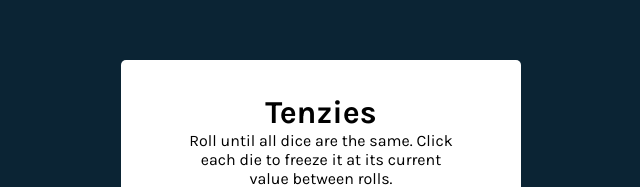
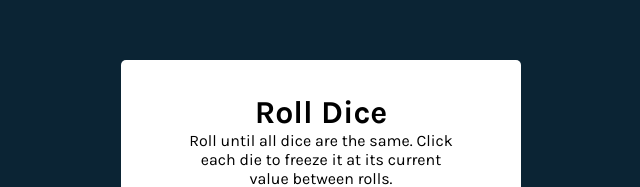
Before and after one commit to crazynets1/roll-dice-app, a React (Create React App) app: page / in a window 1280 px wide. Shown: the part 140-327 px from the top of the page, without its empty margins (319-959 px from the left). Built offline with nearby package versions, Linux system fonts and the light colour scheme.

Commit message:
update these files
Change the name of the app

```diff
--- a/public/index.html
+++ b/public/index.html
@@ -27,7 +27,7 @@
       work correctly both with client-side routing and a non-root public URL.
       Learn how to configure a non-root public URL by running `npm run build`.
     -->
-    <title>Tenzies React App</title>
+    <title>Roll Dice React App</title>
   </head>
   <body>
     <noscript>You need to enable JavaScript to run this app.</noscript>
--- a/src/App.js
+++ b/src/App.js
@@ -44,7 +44,7 @@ function App() {
   return (
     <main>
       <div className="title">
-        <h1>Tenzies</h1>
+        <h1>Roll Dice</h1>
       <p>
         Roll until all dice are the same. Click each die to freeze it at its current value between rolls.
       </p>
```
